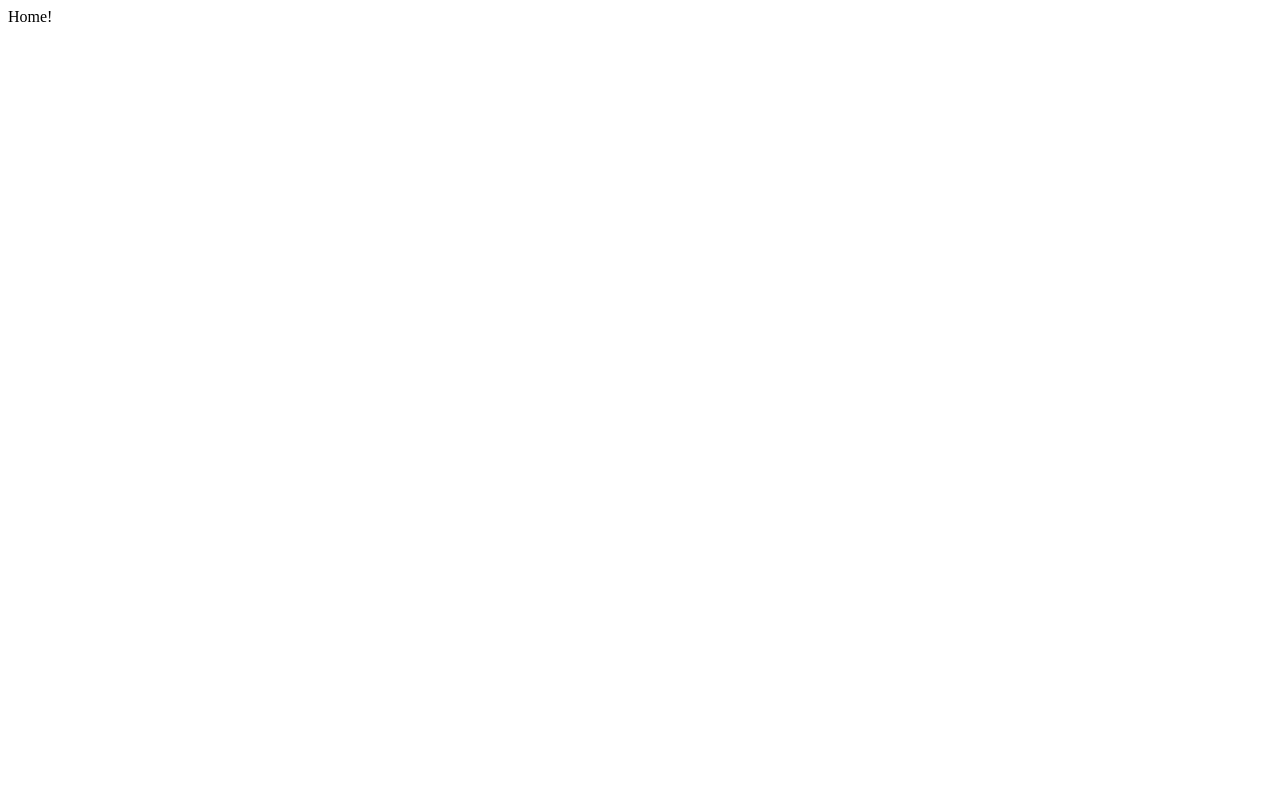
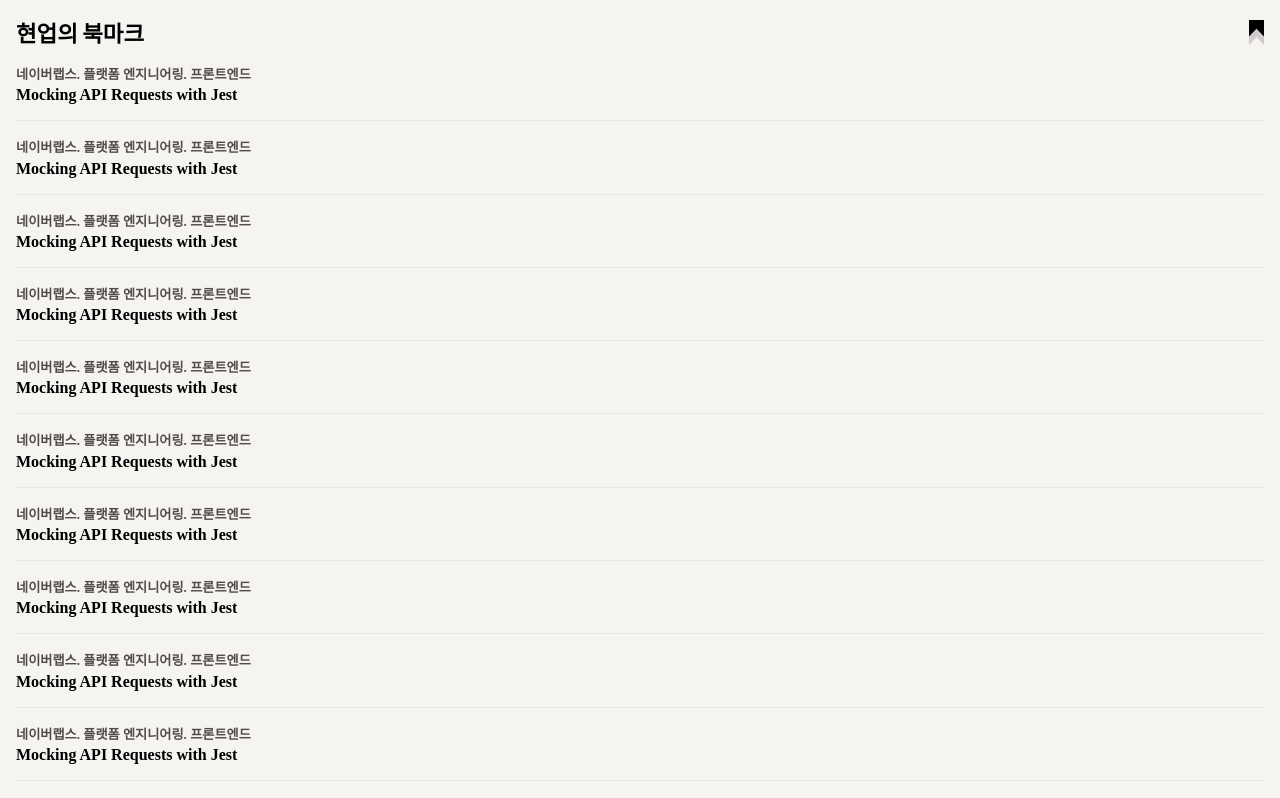
Before and after one commit to indegser/shared-in, a Next.js app: page / in a window 1280 px wide. Shown: the top 798 px of the page. Built offline with nearby package versions, Linux system fonts and the light colour scheme.

Commit message:
Add Header

```diff
--- /dev/null
+++ b/pages/_app.tsx
@@ -0,0 +1,19 @@
+import GlobalStyle from "ui/GlobalStyle";
+import Head from "next/head";
+import Header from "ui/header/Header";
+
+export default function ({ Component, pageProps }) {
+  return (
+    <>
+      <Head>
+        <link
+          href="https://fonts.googleapis.com/css2?family=Noto+Serif+KR:wght@700;900&display=swap"
+          rel="stylesheet"
+        />
+      </Head>
+      <GlobalStyle />
+      <Header />
+      <Component {...pageProps} />
+    </>
+  );
+}
--- a/src/pages/Home.tsx
+++ b/src/pages/Home.tsx
@@ -1,5 +1,20 @@
+import styled from "@emotion/styled";
+import Share from "./home/Share";
+
+const Layout = styled.div`
+  display: grid;
+  padding: 0 16px;
+`;
+
 const Home = () => {
-  return <div>Home!</div>;
+  const items = new Array(20).fill(true);
+  return (
+    <Layout>
+      {items.map((_, i) => (
+        <Share key={i} />
+      ))}
+    </Layout>
+  );
 };
 
 export default Home;
--- /dev/null
+++ b/src/pages/home/Share.tsx
@@ -0,0 +1,36 @@
+import styled from "@emotion/styled";
+
+const Layout = styled.article`
+  padding: 1em 0;
+
+  & + & {
+    border-top: 1px solid #e5e5e5;
+  }
+`;
+
+const Attr = styled.h5`
+  margin: 0;
+  font-size: 0.825rem;
+  font-weight: 700;
+  margin-bottom: 0.25em;
+  font-family: "Noto Serif KR", serif;
+  color: #514c4c;
+`;
+
+const Title = styled.h3`
+  margin: 0;
+  font-size: 1rem;
+  font-weight: 700;
+  font-family: "Noto Serif KR", serif;
+`;
+
+const Share = () => {
+  return (
+    <Layout>
+      <Attr>네이버랩스. 플랫폼 엔지니어링. 프론트엔드</Attr>
+      <Title>Mocking API Requests with Jest</Title>
+    </Layout>
+  );
+};
+
+export default Share;
--- /dev/null
+++ b/src/ui/GlobalStyle.tsx
@@ -0,0 +1,21 @@
+import { Global, css } from "@emotion/core";
+
+const styles = css`
+  html {
+    font-size: 16px;
+    background: #f6f4f1;
+    font-family: --apple-system, BlinkMacSystemFont, "Segoe UI", Roboto, Oxygen,
+      Ubuntu, Cantarell, "Open Sans", "Helvetica Neue", sans-serif;
+  }
+
+  body {
+    margin: 0;
+    padding: 0;
+  }
+`;
+
+const GlobalStyle = () => {
+  return <Global styles={styles} />;
+};
+
+export default GlobalStyle;
--- /dev/null
+++ b/src/ui/header/Header.tsx
@@ -0,0 +1,29 @@
+import styled from "@emotion/styled";
+
+const Layout = styled.nav`
+  padding: 1em 1em 0em 1em;
+`;
+
+const Content = styled.div`
+  display: flex;
+  align-items: center;
+  justify-content: space-between;
+`;
+
+const Logo = styled.div`
+  font-size: 1.4rem;
+  font-weight: 900;
+`;
+
+const Header = () => {
+  return (
+    <Layout>
+      <Content>
+        <Logo>현업의 북마크</Logo>
+        <img src="/logo.svg" />
+      </Content>
+    </Layout>
+  );
+};
+
+export default Header;
```
Also changed, not shown: public/logo.svg (added).
